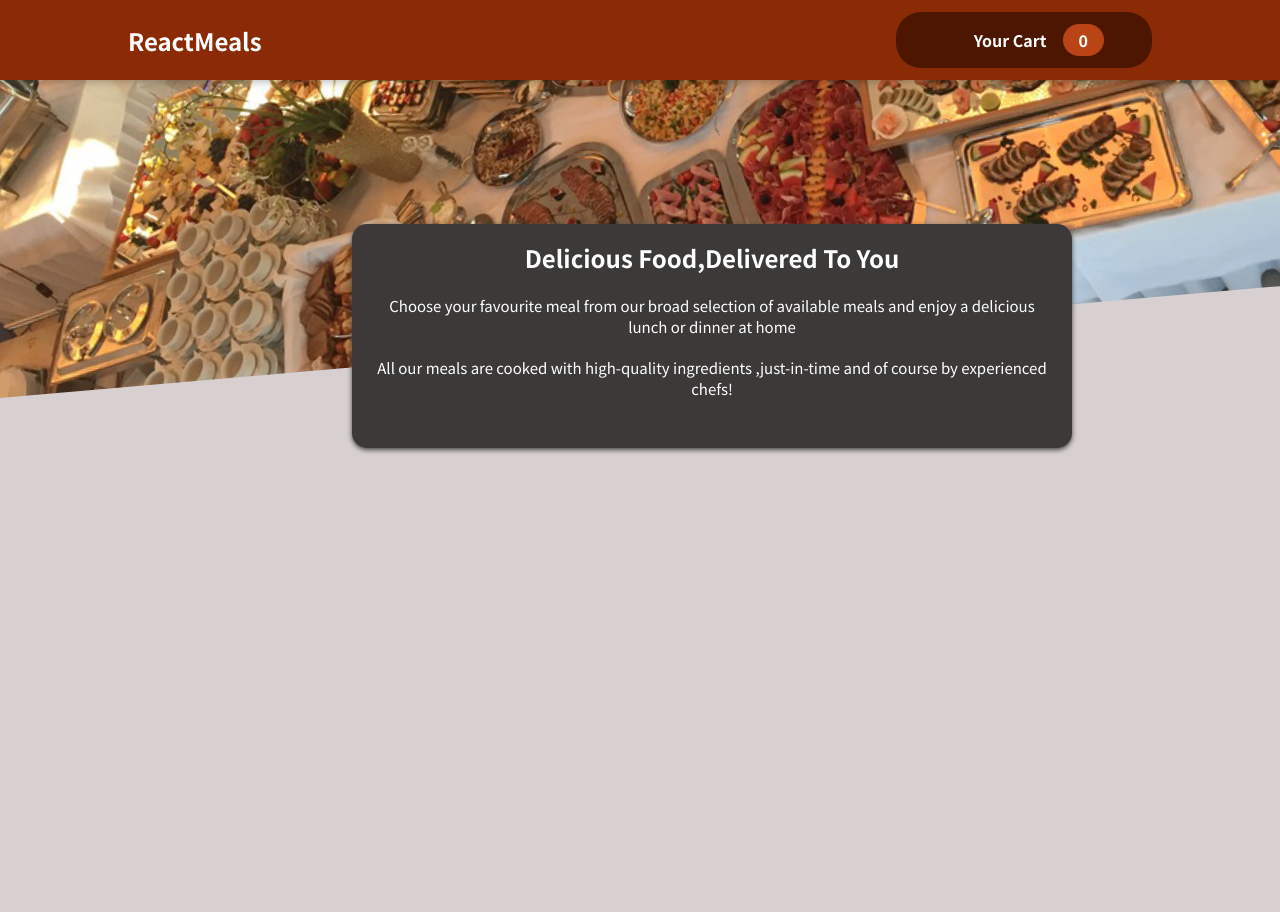
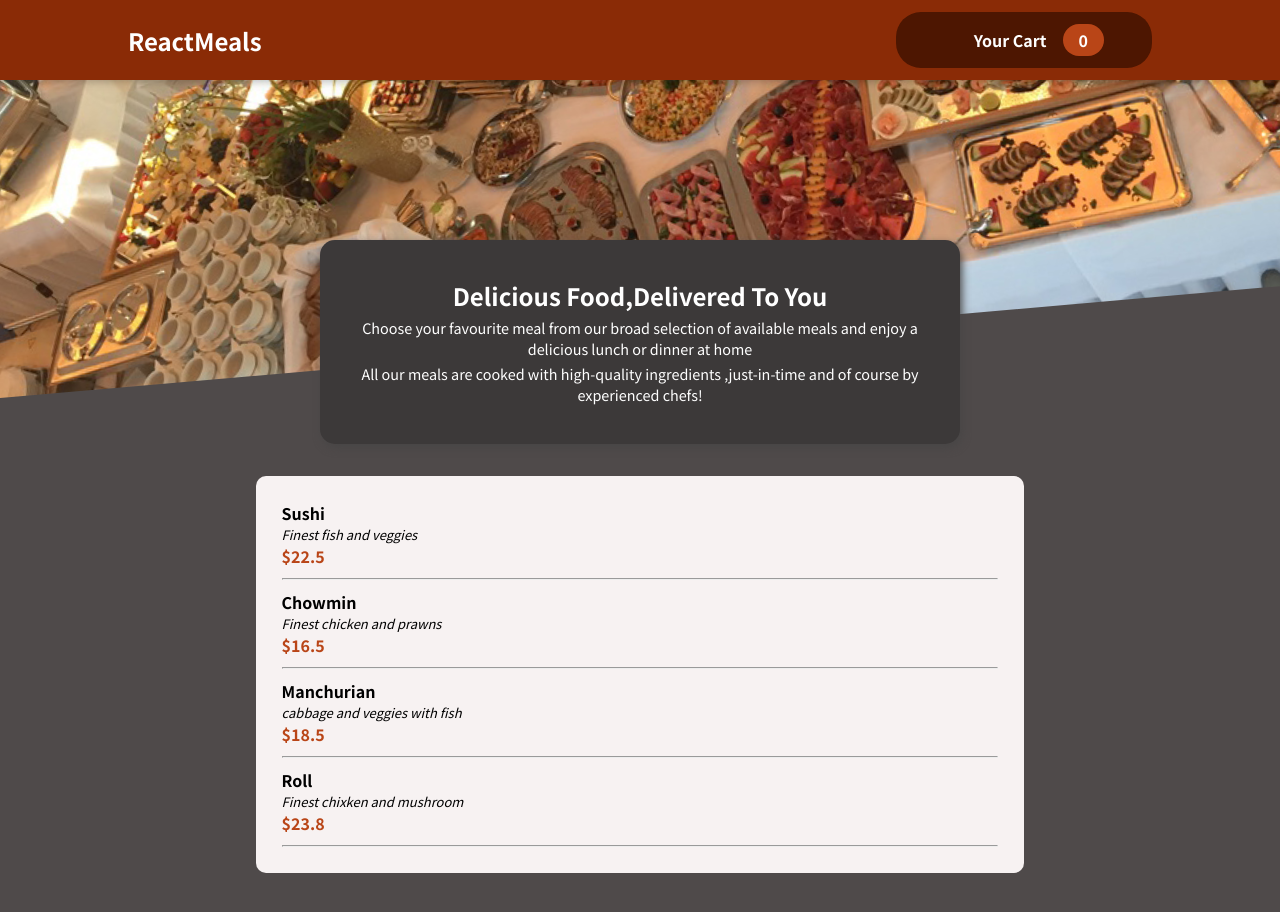
Before and after one commit to jitujiten/ResturantApp, a React (Create React App) app: page / in a window 1280 px wide. Shown: the top 912 px of the page. Before the commit the page ends 800 px from the top, so only its background shows below. Built offline with nearby package versions, Linux system fonts and the light colour scheme; some icons are missing.

Commit message:
Added availabel meals

```diff
--- a/src/App.js
+++ b/src/App.js
@@ -1,11 +1,14 @@
 import React from "react";
 import Header from "./Component/Layout/Header";
 import Summary from "./Component/Layout/Summary";
+import Availabelmeals from "./Component/Layout/AvailableMeals";
+
 function App() {
   return (
     <React.Fragment>
     <Header/>
     <Summary/>
+    <Availabelmeals/>
     </React.Fragment>
   );
 }
--- /dev/null
+++ b/src/Component/Layout/AvailableMeals.css
@@ -0,0 +1,27 @@
+.ul{
+    background: rgb(247, 242, 242);
+    position: relative;
+    left: 20%;
+    top: -8rem;
+    width: 60%;
+    padding: 2%;
+    border-radius: 10px;
+    display: flex;
+    flex-direction: column;
+    gap:10px;
+}
+
+.li{
+    list-style-type: none;
+}
+.name{
+   font-weight:700;
+}
+.des{
+  font-size: small;
+  font-style: italic;
+}
+.price{
+  color:#b94517 ;
+  font-weight: 800;
+}
--- /dev/null
+++ b/src/Component/Layout/AvailableMeals.js
@@ -0,0 +1,51 @@
+import React from "react";
+import "./AvailableMeals.css";
+const Availabelmeals = () => {
+  const dummy_meals = [
+    {
+      id: "m1",
+      name: "Sushi",
+      description: "Finest fish and veggies",
+      price: 22.5,
+    },
+    {
+      id: "m2",
+      name: "Chowmin",
+      description: "Finest chicken and prawns",
+      price: 16.5,
+    },
+    {
+      id: "m3",
+      name: "Manchurian",
+      description: "cabbage and veggies with fish",
+      price: 18.5,
+    },
+    {
+      id: "m4",
+      name: "Roll",
+      description: "Finest chixken and mushroom",
+      price: 23.8,
+    },
+  ];
+
+  return (
+    <React.Fragment>
+      <ul className="ul">
+        {dummy_meals.map((meals) => {
+          return (
+            <React.Fragment>
+            <li className="li">
+              <p className="name">{meals.name}</p>
+              <p className="des">{meals.description}</p>
+              <p className="price">${meals.price}</p>
+            </li>
+            <hr></hr>
+            </React.Fragment>
+          );
+        })}
+      </ul>
+    </React.Fragment>
+  );
+};
+
+export default Availabelmeals;
--- a/src/Component/Layout/Summary.css
+++ b/src/Component/Layout/Summary.css
@@ -1,20 +1,19 @@
 .card{
     background: rgb(60, 57, 57);
+    position: relative;
     color:white;
-    position:relative ;
-    left: 22rem;
-    top: -11rem;
-    width: 45rem;
-    height: 14rem;
-    z-index: 20;
+    left: 25%;
+    top: -10rem;
+    width: 50%;
+    height: 37%;
     display: flex;
     flex-direction: column;
-    padding: 1rem;
+    padding: 3% ;
     border-radius: 15px;
     text-align: center;
-    gap: 20px;
-    box-shadow: 0px 2px 5px rgb(72, 70, 70);
+    gap: 4px;
+    box-shadow: 2px 4px  8px rgb(72, 70, 70);
 }
 .para{
-    font-size:15px;
+    font-size:0.9rem;
 }
--- a/src/index.css
+++ b/src/index.css
@@ -12,5 +12,5 @@ html {
 
 body {
   margin: 0;
-  background-color: #d8d0d0;
+  background-color: #4f4a4a;
 }
```
Also changed, not shown: src/Component/UI/Card/Card.js (added, +13 -0 lines), src/Component/UI/Card/Card.css (added).
